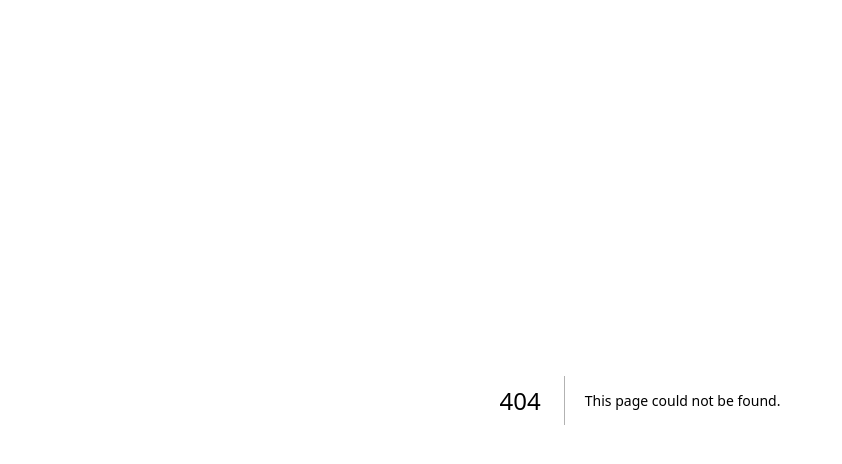
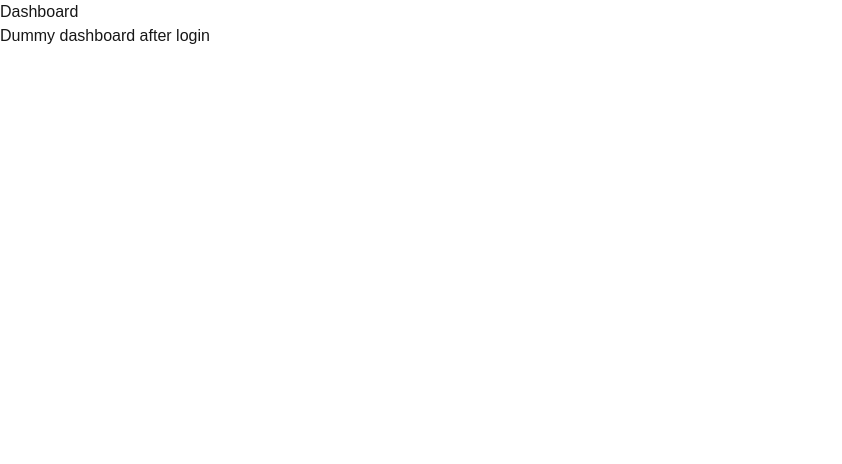
Before and after one commit to ayusha1223/Web-Api-Sprint1, a Next.js app: page /components/auth/dashboard in a window 1280 px wide. Before the commit this address had no page. Shown: the top 464 px of the page, without its empty margins (0-842 px from the left). Built offline with nearby package versions, Linux system fonts and the light colour scheme.

Commit message:
Dashboard

```diff
--- /dev/null
+++ b/app/components/auth/dashboard/page.tsx
@@ -0,0 +1,8 @@
+export default function DashboardPage() {
+  return (
+    <div>
+      <h1>Dashboard</h1>
+      <p>Dummy dashboard after login</p>
+    </div>
+  );
+}
```
